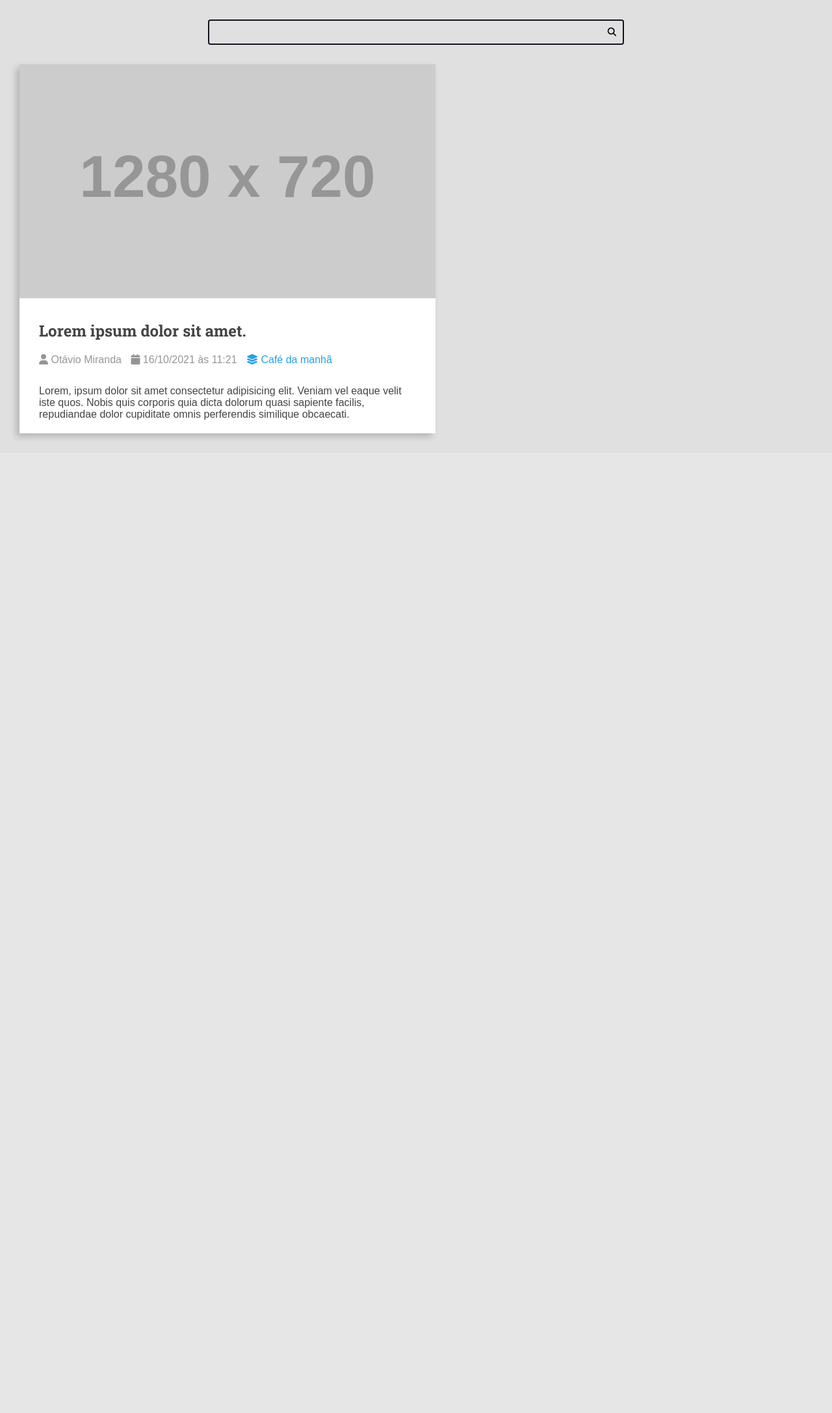
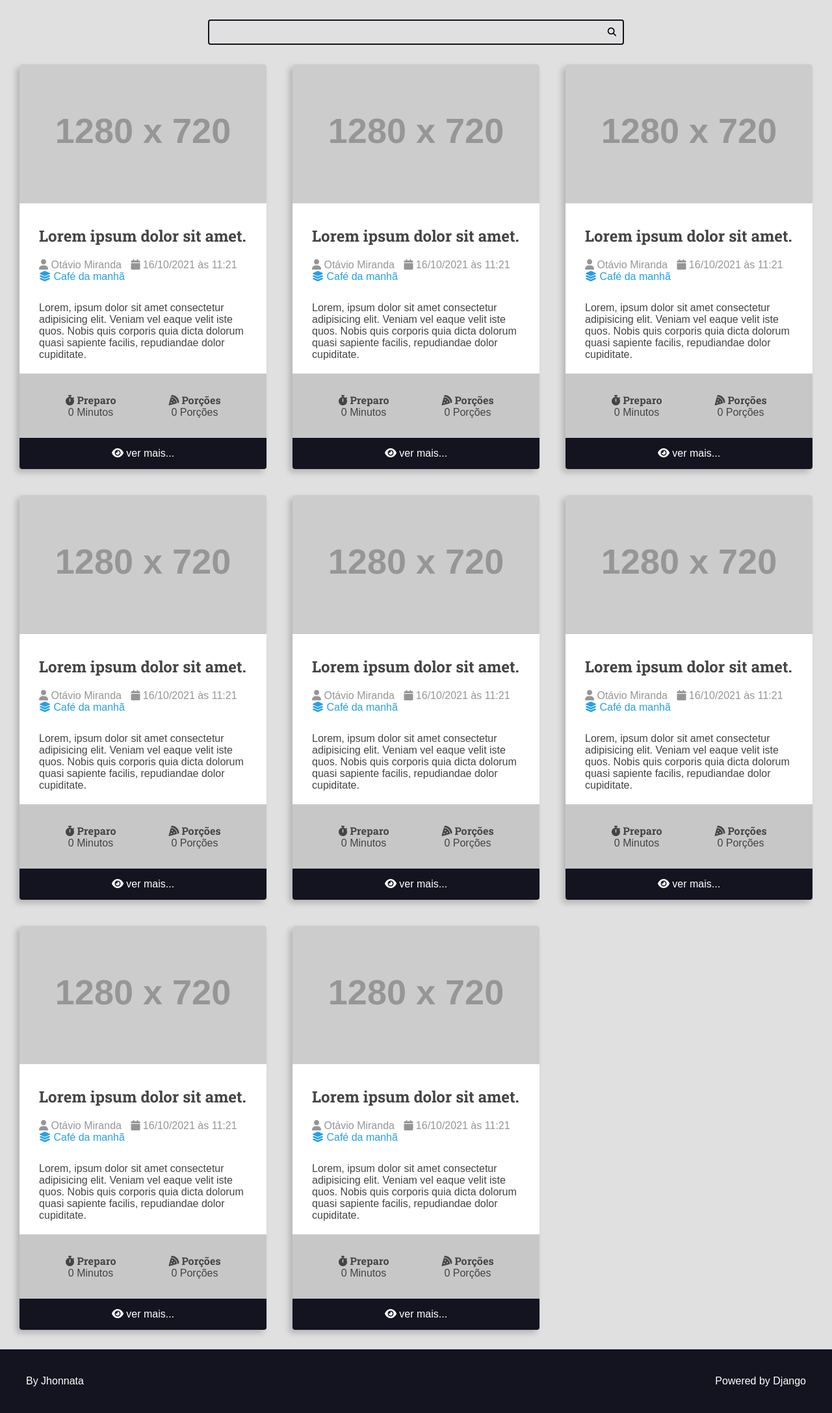
Before and after one commit to jhonnata-dev/curso-django-projeto1, a Django app: page /home/ in a window 1280 px wide. Shown: the part 113-2288 px from the top of the page at 65% size. Before the commit the page ends 791 px from the top, so only its background shows below. Run offline with Django 5.2, Linux system fonts and the light colour scheme; grey boxes labelled with a size stand in for pictures from a placeholder-image service; some libraries are stand-ins or nearby versions.

Commit message:
create footer

```diff
--- a/recipes/templates/recipes/pages/home.html
+++ b/recipes/templates/recipes/pages/home.html
@@ -7,36 +7,17 @@
 
     <main class="main-content-container">
         <div class="main-content main-content-list container">
-            <div class=" recipe recipe-list-item">
-                <div class="recipe-cover">
-                    <img src="https://dummyimage.com/1280x720/269fe6/fff.png" alt="Temporário">
-                </div>
-                <div class="recipe-title-container">
-                    <h2 class="recipe-title">Lorem ipsum dolor sit amet.</h2>
-                </div>
-
-                <div class="recipe-author">
-                    <span class="recipe-author-item">
-                        <i class="fas fa-user"></i>
-                        Otávio Miranda
-                    </span>
-                    <span class="recipe-author-item">
-                        <i class="fa-solid fa-calendar"></i>
-                        16/10/2021 às 11:21
-                    </span>
-                    <span class="recipe-author-item">
-                        <a href="/recipes/category/cade-da-manha/">
-                            <i class="fas fa-layer-group"></i>
-                            <span>Café da manhã</span>
-                        </a>
-                    </span>
-                </div>
-
-                <div class="recipe-content">
-                    <p>Lorem, ipsum dolor sit amet consectetur adipisicing elit. Veniam vel eaque velit iste quos. Nobis quis corporis quia dicta dolorum quasi sapiente facilis, repudiandae dolor cupiditate omnis perferendis similique obcaecati.</p>
-                </div>
-
-            </div>
+            {% include "recipes/partials/recipes.html" %}
+            {% include "recipes/partials/recipes.html" %}
+            {% include "recipes/partials/recipes.html" %}
+            {% include "recipes/partials/recipes.html" %}
+            {% include "recipes/partials/recipes.html" %}
+            {% include "recipes/partials/recipes.html" %}
+            {% include "recipes/partials/recipes.html" %}
+            {% include "recipes/partials/recipes.html" %}
         </div>
     </main>
+
+    {% include "recipes/partials/footer.html" %}
+
 </body>
--- /dev/null
+++ b/recipes/templates/recipes/partials/footer.html
@@ -0,0 +1,9 @@
+<footer class="main-footer">
+    <div class="developer">
+      <a href="https://www.otaviomiranda.com.br/" target="_blank" rel="noreferrer noopener">By Jhonnata</a>
+    </div>
+
+    <div class="powered">
+      <a href="https://www.djangoproject.com/" target="_blank" rel="noreferrer noopener">Powered by Django</a>
+    </div>
+  </footer>
--- a/recipes/templates/recipes/partials/head.html
+++ b/recipes/templates/recipes/partials/head.html
@@ -164,6 +164,8 @@
             box-shadow: -5px 5px 10px rgba(0, 0, 0, .2);
             transform: scale(1);
             transition: all 300ms ease-in-out;
+            border-radius: .4rem;
+            overflow: hidden;
         }
 
         .recipe img {
@@ -208,6 +210,58 @@
             color: var(--color-primary-dark);
         }
 
+        .recipe-meta-container {
+            display: flex;
+            flex-flow: row wrap;
+            padding: var(--spacing-gutter-medium);
+            background: var(--color-gray-2);
+        }
+
+        .recipe-meta {
+            display: flex;
+            flex-flow: column nowrap;
+            flex-shrink: 1;
+            flex-grow: 1;
+            text-align: center;
+        }
+
+        .recipe-meta-title {
+            font-size: 1.6rem;
+        }
+
+        .recipe-footer a {
+            background: var(--color-primary-dark);
+            display: block;
+            color: var(--color-white);
+            text-decoration: none;
+            text-align: center;
+            padding: 1.5rem var(--spacing-gutter-medium);
+            transition: all 300ms ease-in-out;
+        }
+
+        .recipe-footer a:hover {
+            filter: brightness(2);
+        }
+
+        .main-footer {
+            display: flex;
+            align-items: center;
+            justify-content: space-between;
+            background: var(--color-primary-dark);
+            color: var(--color-white);
+            padding: var(--spacing-gutter-large);
+        }
+
+        .main-footer a {
+            color: var(--color-white);
+            text-decoration: none;
+            transition: all 300ms ease-in-out;
+        }
+
+        .main-footer a:hover {
+            filter: brightness(.8);
+        }
+
     </style>
 
 </head>
--- /dev/null
+++ b/recipes/templates/recipes/partials/recipes.html
@@ -0,0 +1,60 @@
+<div class=" recipe recipe-list-item">
+    <div class="recipe-cover">
+        <img src="https://dummyimage.com/1280x720/269fe6/fff.png" alt="Temporário">
+    </div>
+    <div class="recipe-title-container">
+        <h2 class="recipe-title">Lorem ipsum dolor sit amet.</h2>
+    </div>
+
+    <div class="recipe-author">
+        <span class="recipe-author-item">
+            <i class="fas fa-user"></i>
+            Otávio Miranda
+        </span>
+        <span class="recipe-author-item">
+            <i class="fa-solid fa-calendar"></i>
+            16/10/2021 às 11:21
+        </span>
+        <span class="recipe-author-item">
+            <a href="/recipes/category/cade-da-manha/">
+                <i class="fas fa-layer-group"></i>
+                <span>Café da manhã</span>
+            </a>
+        </span>
+    </div>
+
+    <div class="recipe-content">
+        <p>Lorem, ipsum dolor sit amet consectetur adipisicing elit. Veniam vel eaque velit iste quos. Nobis quis corporis quia dicta dolorum quasi sapiente facilis, repudiandae dolor cupiditate.</p>
+    </div>
+
+    <div class="recipe-meta-container">
+        <div class="recipe-meta recipe-preparation">
+            <h3 class="recipe-meta-title">
+                <i class="fas fa-stopwatch"></i>
+                Preparo
+            </h3>
+            <div class="recipe-meta-text">
+                0 Minutos
+            </div>
+        </div>
+
+        <div class="recipe-meta recipe-servings">
+            <h3 class="recipe-meta-title">
+                <i class="fas fa-pizza-slice"></i>
+                Porções
+            </h3>
+            <div class="recipe-meta-text">
+                0 Porções
+            </div>
+        </div>
+    </div>
+
+    <footer class="recipe-footer">
+        <a class="recipe-read-more button button-dark butto-full-width" href="/recipes/">
+            <i class="fas fa-eye"></i>
+            <span>ver mais...</span>
+        </a>
+    </footer>
+
+
+</div>
```
